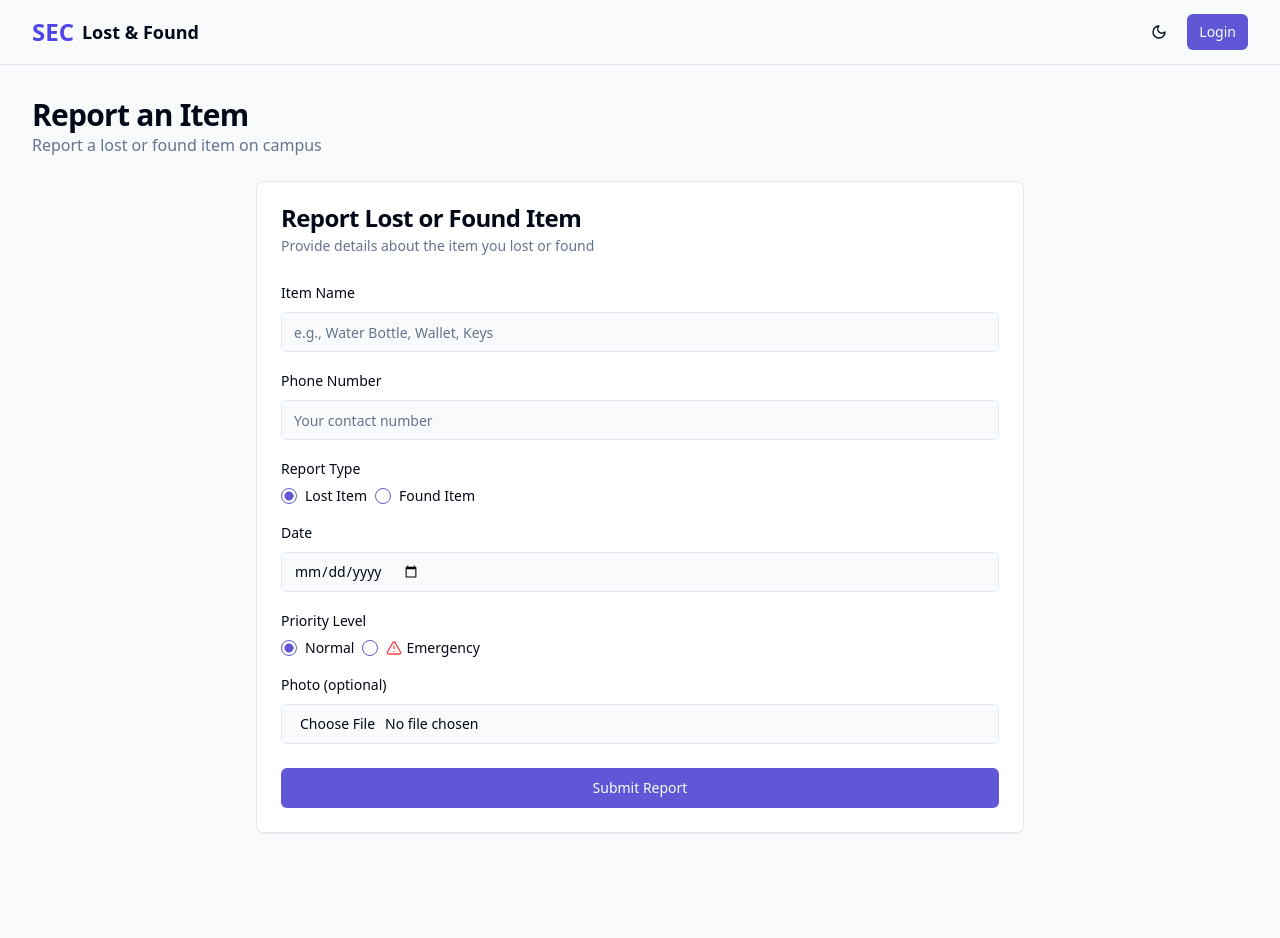
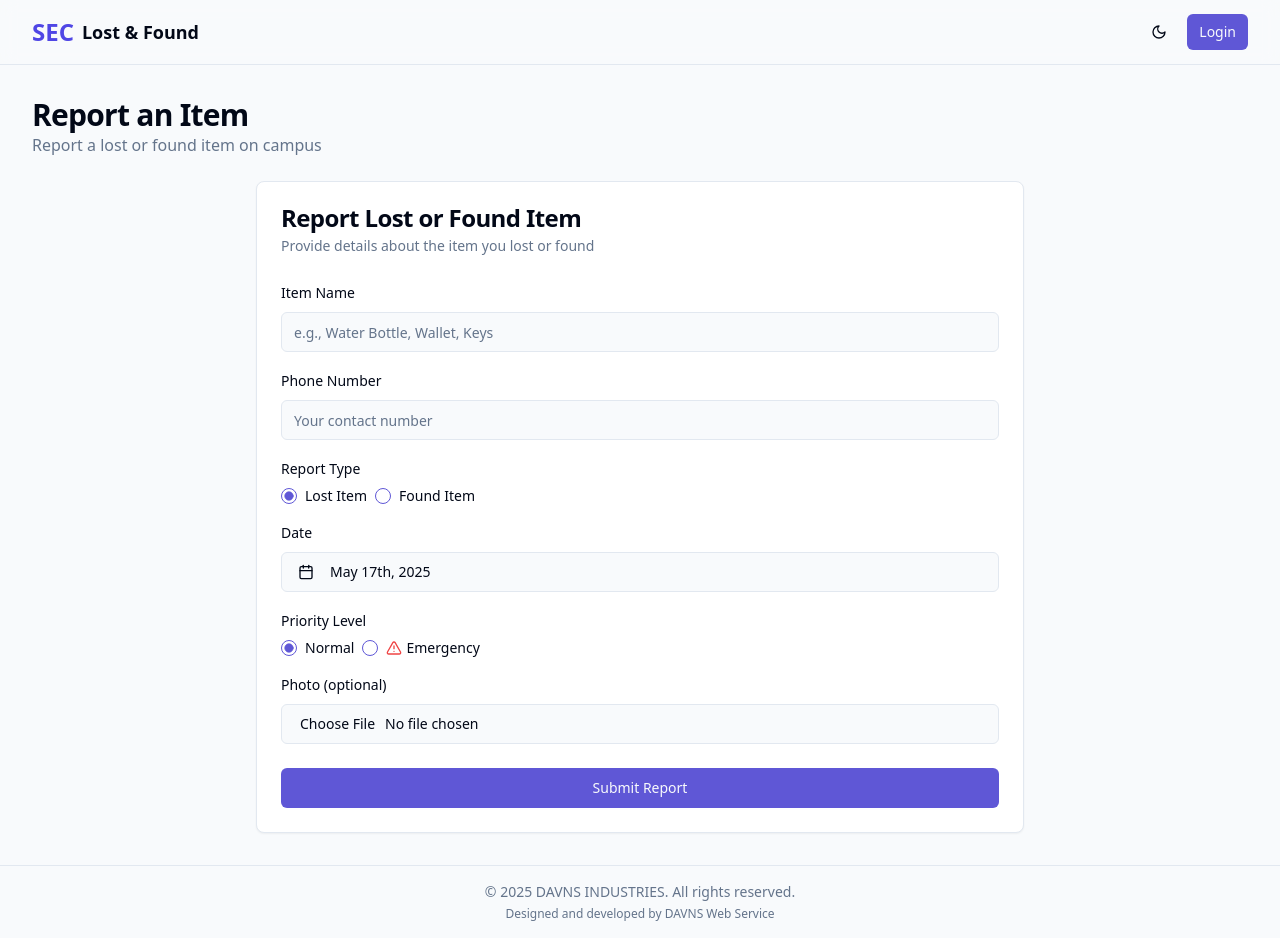
Before and after one commit to Nemaleshh/saveetha-item-compass-11, a React (Vite) app: page /new-item in a window 1280 px wide. Before the commit the page ends 865 px from the top, so only its background shows below. Built offline with nearby package versions, Linux system fonts and the light colour scheme.

Commit message:
Add footer and calendar improvements
Add copyright notice, developer attribution, and ensure calendar CSS alignment.

```diff
--- a/package.json
+++ b/package.json
@@ -25,7 +25,7 @@
     "@radix-ui/react-label": "^2.1.0",
     "@radix-ui/react-menubar": "^1.1.1",
     "@radix-ui/react-navigation-menu": "^1.2.0",
-    "@radix-ui/react-popover": "^1.1.1",
+    "@radix-ui/react-popover": "^1.1.13",
     "@radix-ui/react-progress": "^1.1.0",
     "@radix-ui/react-radio-group": "^1.2.0",
     "@radix-ui/react-scroll-area": "^1.1.0",
--- a/src/components/items/NewItemForm.tsx
+++ b/src/components/items/NewItemForm.tsx
@@ -10,7 +10,11 @@ import { ItemPlace, ItemType, ItemStatus } from "@/types";
 import { useData } from "@/context/data-context";
 import { useAuth } from "@/context/auth-context";
 import { toast } from "sonner";
-import { AlertTriangle } from "lucide-react";
+import { AlertTriangle, Calendar as CalendarIcon } from "lucide-react";
+import { Calendar } from "@/components/ui/calendar";
+import { Popover, PopoverContent, PopoverTrigger } from "@/components/ui/popover";
+import { format } from "date-fns";
+import { cn } from "@/lib/utils";
 
 export function NewItemForm() {
   const { user } = useAuth();
@@ -20,7 +24,7 @@ export function NewItemForm() {
   const [productName, setProductName] = useState("");
   const [userPhone, setUserPhone] = useState("");
   const [place, setPlace] = useState<ItemPlace>("lost");
-  const [date, setDate] = useState("");
+  const [selectedDate, setSelectedDate] = useState<Date | undefined>(new Date());
   const [type, setType] = useState<ItemType>("normal");
   const [status, setStatus] = useState<ItemStatus>("lost");
   const [photo, setPhoto] = useState<string | null>(null);
@@ -34,6 +38,11 @@ export function NewItemForm() {
       return;
     }
 
+    if (!selectedDate) {
+      toast.error("Please select a date");
+      return;
+    }
+
     setLoading(true);
     try {
       await addItem({
@@ -42,7 +51,7 @@ export function NewItemForm() {
         productName,
         photo,
         place,
-        date: date || new Date().toISOString(),
+        date: selectedDate.toISOString(),
         type,
         status,
       });
@@ -124,13 +133,29 @@ export function NewItemForm() {
 
           <div className="space-y-2">
             <Label htmlFor="date">Date</Label>
-            <Input
-              id="date"
-              type="date"
-              value={date}
-              onChange={(e) => setDate(e.target.value)}
-              required
-            />
+            <Popover>
+              <PopoverTrigger asChild>
+                <Button
+                  id="date"
+                  variant="outline"
+                  className={cn(
+                    "w-full justify-start text-left font-normal",
+                    !selectedDate && "text-muted-foreground"
+                  )}
+                >
+                  <CalendarIcon className="mr-2 h-4 w-4" />
+                  {selectedDate ? format(selectedDate, "PPP") : <span>Pick a date</span>}
+                </Button>
+              </PopoverTrigger>
+              <PopoverContent className="w-auto p-0" align="start">
+                <Calendar
+                  mode="single"
+                  selected={selectedDate}
+                  onSelect={setSelectedDate}
+                  initialFocus
+                />
+              </PopoverContent>
+            </Popover>
           </div>
 
           <div className="space-y-2">
--- a/src/components/layout/AppLayout.tsx
+++ b/src/components/layout/AppLayout.tsx
@@ -23,6 +23,12 @@ export function AppLayout() {
             <main className="flex-1 p-4 md:p-8">
               <Outlet />
             </main>
+            <footer className="py-4 border-t">
+              <div className="container text-center text-sm text-muted-foreground">
+                <p>© {new Date().getFullYear()} DAVNS INDUSTRIES. All rights reserved.</p>
+                <p className="mt-1 text-xs">Designed and developed by DAVNS Web Service</p>
+              </div>
+            </footer>
           </ScrollArea>
         </div>
       </div>
--- a/src/components/layout/AuthLayout.tsx
+++ b/src/components/layout/AuthLayout.tsx
@@ -38,7 +38,8 @@ export function AuthLayout() {
 
       <footer className="py-4 border-t">
         <div className="container text-center text-sm text-muted-foreground">
-          © {new Date().getFullYear()} Saveetha Engineering College - Lost & Found Portal
+          <p>© {new Date().getFullYear()} DAVNS INDUSTRIES. All rights reserved.</p>
+          <p className="mt-1 text-xs">Designed and developed by DAVNS Web Service</p>
         </div>
       </footer>
     </div>
--- a/src/components/ui/calendar.tsx
+++ b/src/components/ui/calendar.tsx
@@ -1,3 +1,4 @@
+
 import * as React from "react";
 import { ChevronLeft, ChevronRight } from "lucide-react";
 import { DayPicker } from "react-day-picker";
@@ -16,7 +17,7 @@ function Calendar({
   return (
     <DayPicker
       showOutsideDays={showOutsideDays}
-      className={cn("p-3", className)}
+      className={cn("p-3 pointer-events-auto", className)}
       classNames={{
         months: "flex flex-col sm:flex-row space-y-4 sm:space-x-4 sm:space-y-0",
         month: "space-y-4",
```
Also changed, not shown: 1 other file (tests, documents, lock files or other folders).
